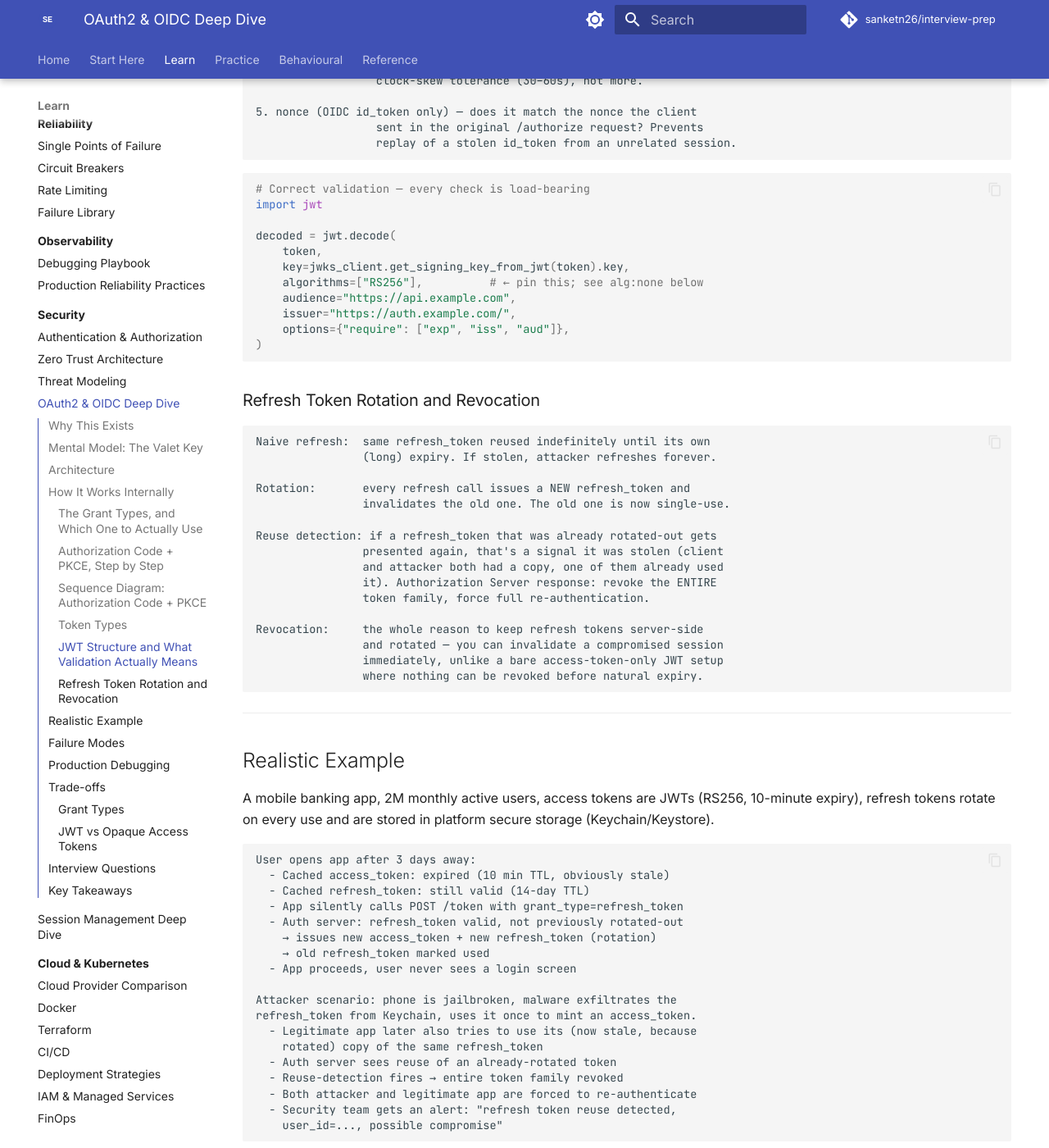
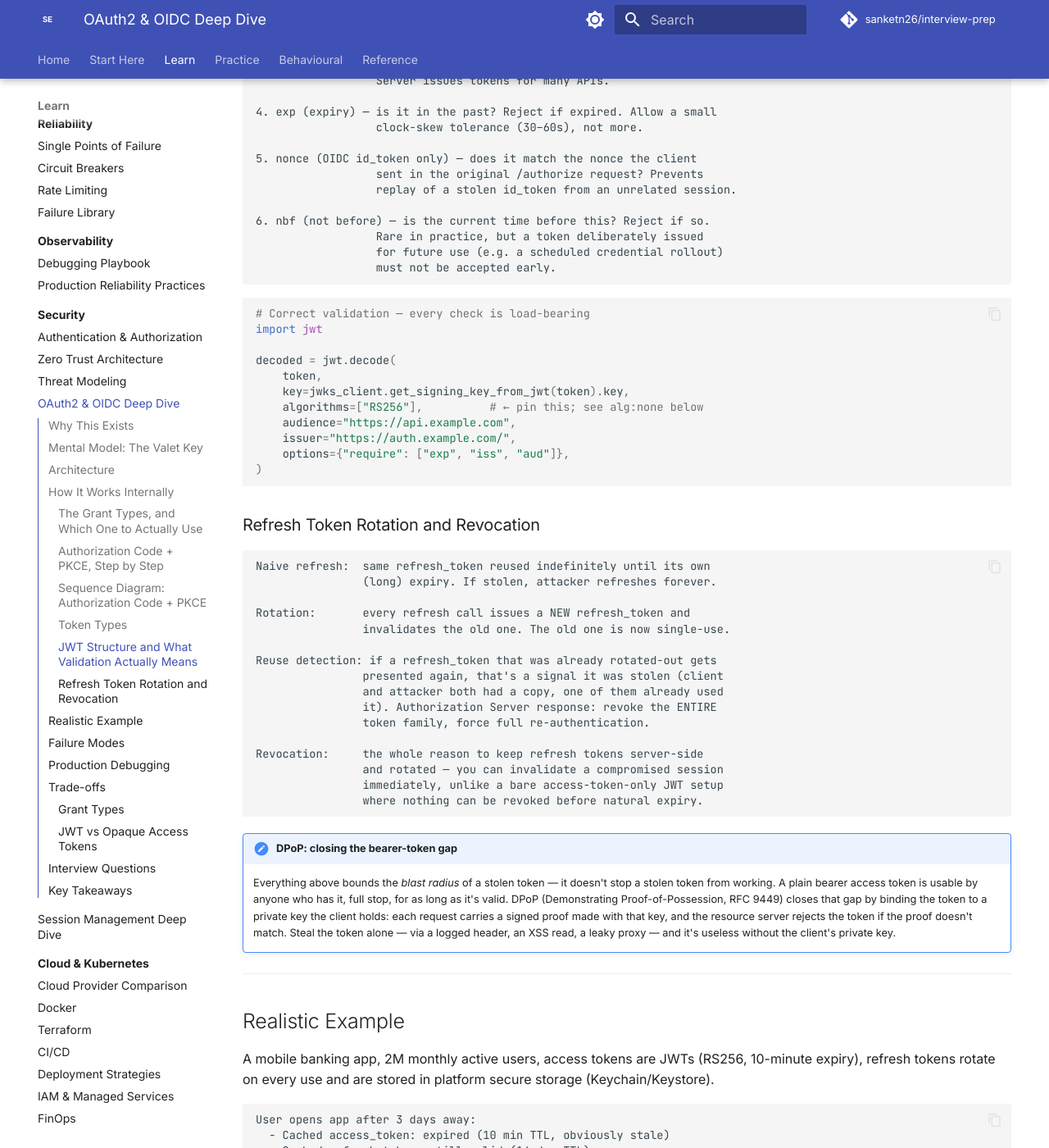
Before and after one commit to sanketn26/interview-prep, an MkDocs documentation site: the page built from docs/security/oauth2-oidc.md, in a window 1280 px wide and 1400 px high, scrolled down 4992 px. Shown: the whole window at 82% size. Built offline with MkDocs 1.6.1 and Material for MkDocs 9.7.7, drawn with Linux system fonts in a browser that asks for light colours; comment, search, counter and statistics services are not loaded; some of the changed text lies outside the part shown.

Commit message:
Fix diagram/walkthrough mismatch, add DPoP and nbf, cross-link deep dives
- oauth2-oidc.md: architecture diagram now matches the public-client
  PKCE walkthrough it precedes (drops the confidential-client/
  client_secret framing that contradicted the step-by-step code)
- oauth2-oidc.md: add DPoP (RFC 9449) callout near refresh-token
  rotation explaining sender-constrained tokens close the "stolen
  bearer token is usable for the full TTL" gap
- oauth2-oidc.md: add nbf as a 6th JWT validation check, consistent
  with the existing signature/iss/aud/exp/nonce checklist
- authentication-authorization.md: add "Going deeper" pointers near
  the JWT and OAuth2 sections linking forward to the new
  session-management.md and oauth2-oidc.md deep dives

Co-Authored-By: Claude Haiku 4.5 <noreply@anthropic.com>

````diff
--- a/docs/security/oauth2-oidc.md
+++ b/docs/security/oauth2-oidc.md
@@ -231,6 +227,11 @@ A JWT access/ID token is `base64url(header).base64url(payload).base64url(signatu
 5. nonce (OIDC id_token only) — does it match the nonce the client
                   sent in the original /authorize request? Prevents
                   replay of a stolen id_token from an unrelated session.
+
+6. nbf (not before) — is the current time before this? Reject if so.
+                  Rare in practice, but a token deliberately issued
+                  for future use (e.g. a scheduled credential rollout)
+                  must not be accepted early.
 ```
 
 ```python
@@ -267,6 +268,9 @@ Revocation:     the whole reason to keep refresh tokens server-side
                 immediately, unlike a bare access-token-only JWT setup
                 where nothing can be revoked before natural expiry.
 ```
+
+!!! note "DPoP: closing the bearer-token gap"
+    Everything above bounds the *blast radius* of a stolen token — it doesn't stop a stolen token from working. A plain bearer access token is usable by anyone who has it, full stop, for as long as it's valid. DPoP (Demonstrating Proof-of-Possession, RFC 9449) closes that gap by binding the token to a private key the client holds: each request carries a signed proof made with that key, and the resource server rejects the token if the proof doesn't match. Steal the token alone — via a logged header, an XSS read, a leaky proxy — and it's useless without the client's private key.
 
 ---
 
@@ -456,7 +460,7 @@ Decision tree: "users randomly getting logged out"
 !!! success "Remember"
     1. **OAuth2 is authorization; OIDC adds identity.** The id_token (OIDC) proves who; the access_token (OAuth2) grants scoped API access — never use one for the other's job.
     2. **Authorization Code + PKCE is the only flow to use for user-facing apps in 2026.** Implicit and Resource Owner Password are both deprecated for good reasons (token exposure, password handling).
-    3. **JWT validation means five checks, not one:** signature, `iss`, `aud`, `exp`, and (for id_tokens) `nonce`. Skipping `aud` is the confused-deputy hole; skipping `iss` lets in tokens from the wrong issuer.
+    3. **JWT validation means six checks, not one:** signature, `iss`, `aud`, `exp`, `nbf`, and (for id_tokens) `nonce`. Skipping `aud` is the confused-deputy hole; skipping `iss` lets in tokens from the wrong issuer.
     4. **Refresh token rotation turns theft into a detectable event.** Reuse of an already-rotated token is a compromise signal — revoke the whole token family, not just that one token.
     5. **JWT vs opaque tokens is a real trade-off, not a default choice:** JWTs validate locally but can't be revoked before expiry; opaque tokens need an introspection call but revoke instantly.
 
````
Also changed, not shown: other parts of docs/security/oauth2-oidc.md (+6 -10 lines), docs/security/authentication-authorization.md (+4 -0 lines).
